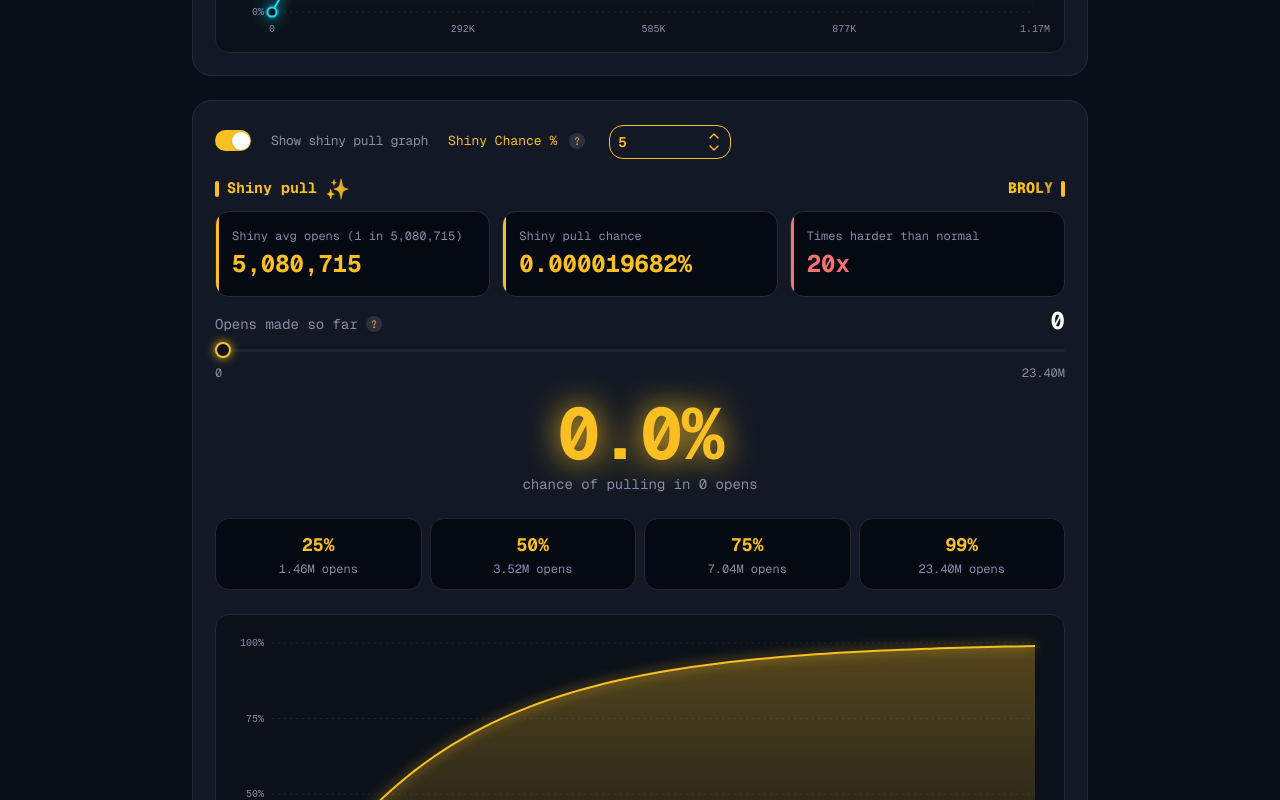
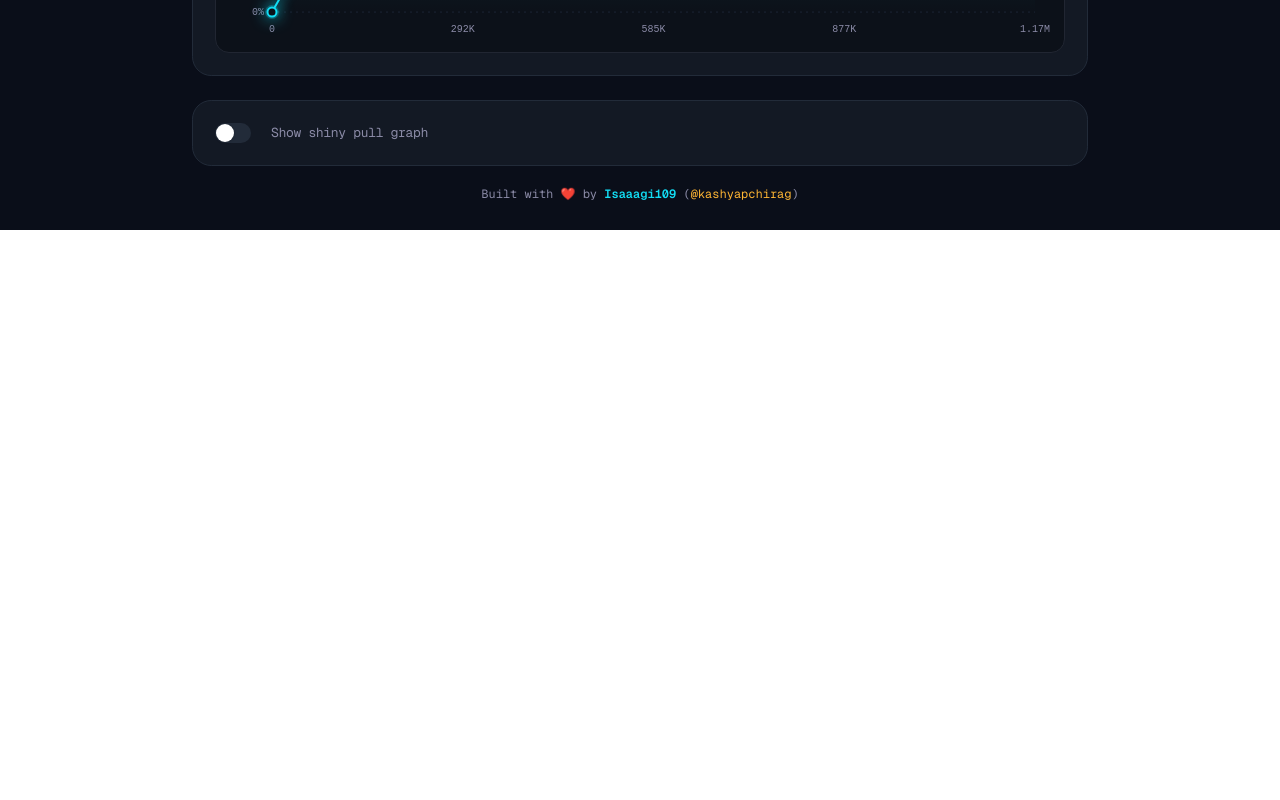
Before and after one commit to kashyapchirag/secret-calculator, a Next.js app: page / in a window 1280 px wide. Shown: the part 1260-2060 px from the top of the page. After the commit the page ends 1490 px from the top, so only its background shows below. Built offline with nearby package versions, Linux system fonts and the light colour scheme.

Commit message:
chore: disable shiny probability toggle by default

```diff
--- a/components/CurveSection.tsx
+++ b/components/CurveSection.tsx
@@ -15,7 +15,7 @@ const CurveSection = ({
 }) => {
   const chanceFraction = 1 / result;
 
-  const [shinyActive, setShinyActive] = useState<boolean>(true);
+  const [shinyActive, setShinyActive] = useState<boolean>(false);
   const [shinyChance, setShinyChance] = useState<string>("5");
 
   const shinyPct = Number(shinyChance) || 0;
```
